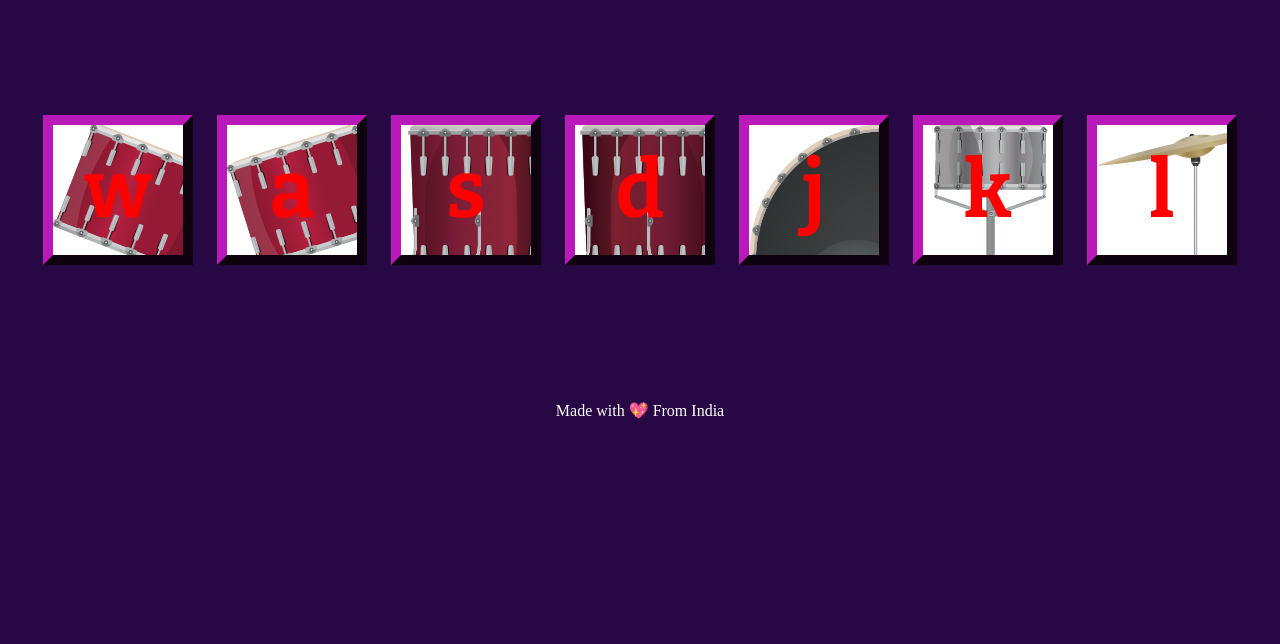
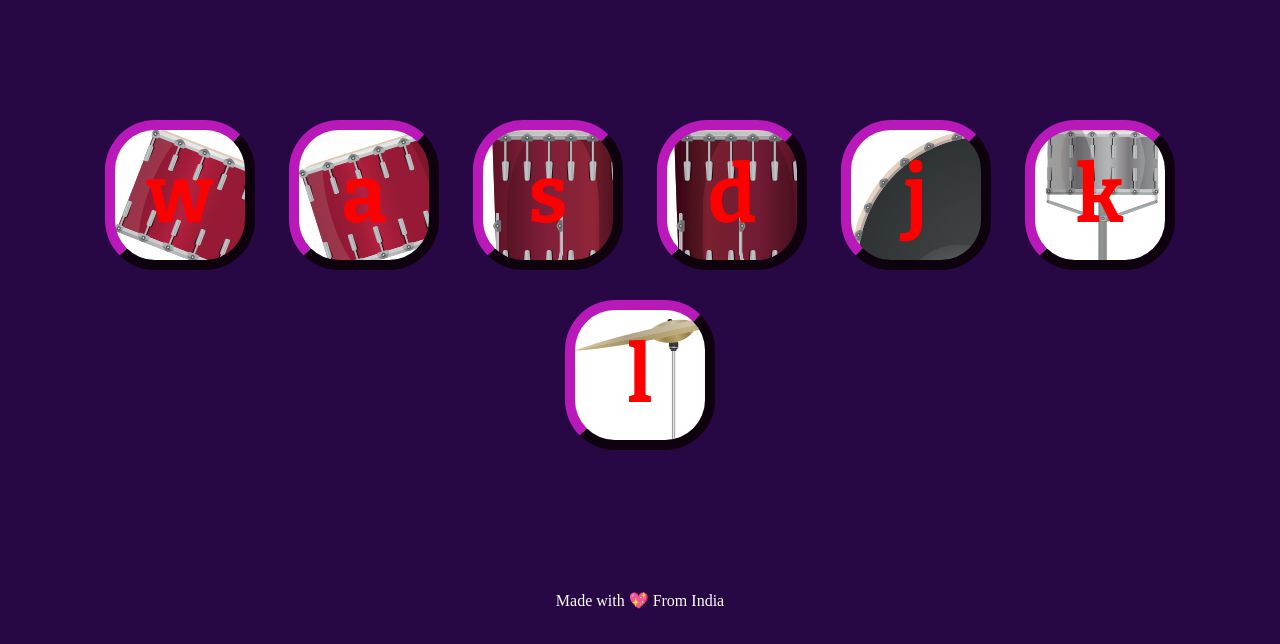
Before and after one commit to satyamchaurasia2011/Drum-Kit, a plain HTML site: page index.html in a window 1280 px wide. Shown: the part 156-800 px from the top of the page. Drawn offline with nearby package versions, Linux system fonts and the light colour scheme.

Commit message:
Update style.css

```diff
--- a/style.css
+++ b/style.css
@@ -15,8 +15,9 @@ h1{
     height: 150px;
     border: 10px solid rgb(100, 14, 100);
     border-style: outset;
-    margin: 10px;
+    margin: 15px;
     background-color: white;
+    border-radius: 50px;
 
 }
 .set{
```
